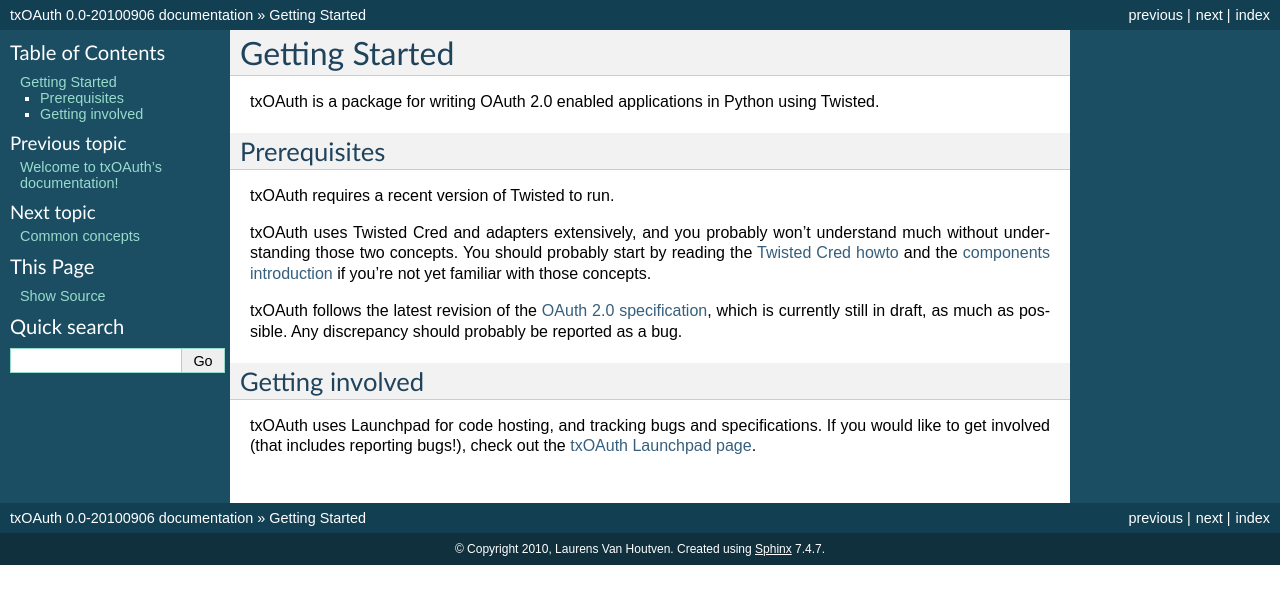
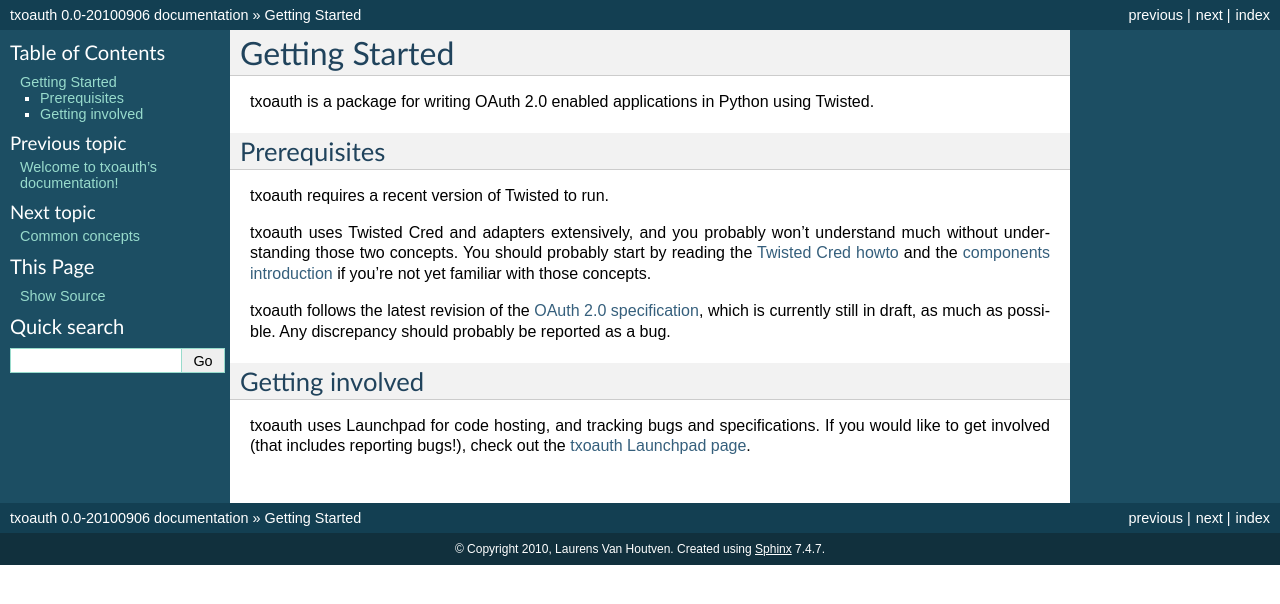
Before and after one commit to lvh/txoauth, a Sphinx documentation site: the page built from docs/gettingstarted.rst, in a window 1280 px wide. Shown: the top 604 px of the page. Built offline with Sphinx 7.4.7, drawn with Linux system fonts in a browser that asks for light colours.

```diff
--- a/docs/conf.py
+++ b/docs/conf.py
@@ -1,6 +1,6 @@
 # -*- coding: utf-8 -*-
 #
-# txOAuth documentation build configuration file, created by
+# txoauth documentation build configuration file, created by
 # sphinx-quickstart on Mon Sep  6 15:06:07 2010.
 #
 # This file is execfile()d with the current directory set to its containing dir.
@@ -37,7 +37,7 @@ source_suffix = '.rst'
 master_doc = 'index'
 
 # General information about the project.
-project = u'txOAuth'
+project = u'txoauth'
 copyright = u'2010, Laurens Van Houtven'
 
 # The version info for the project you're documenting, acts as replacement for
@@ -158,7 +158,7 @@ html_static_path = ['_static']
 #html_file_suffix = ''
 
 # Output file base name for HTML help builder.
-htmlhelp_basename = 'txOAuthdoc'
+htmlhelp_basename = 'txoauthdoc'
 
 
 # -- Options for LaTeX output --------------------------------------------------
@@ -172,7 +172,7 @@ htmlhelp_basename = 'txOAuthdoc'
 # Grouping the document tree into LaTeX files. List of tuples
 # (source start file, target name, title, author, documentclass [howto/manual]).
 latex_documents = [
-  ('index', 'txOAuth.tex', u'txOAuth Documentation',
+  ('index', 'txoauth.tex', u'txoauth Documentation',
    u'Laurens Van Houtven', 'manual'),
 ]
 
--- a/docs/gettingstarted.rst
+++ b/docs/gettingstarted.rst
@@ -1,15 +1,15 @@
 Getting Started
 ===============
 
-txOAuth is a package for writing OAuth 2.0 enabled applications in Python
+txoauth is a package for writing OAuth 2.0 enabled applications in Python
 using Twisted.
 
 Prerequisites
 -------------
 
-txOAuth requires a recent version of Twisted to run.
+txoauth requires a recent version of Twisted to run.
 
-txOAuth uses Twisted Cred and adapters extensively, and you probably won't
+txoauth uses Twisted Cred and adapters extensively, and you probably won't
 understand much without understanding those two concepts. You should probably
 start by reading the `Twisted Cred howto`_ and the `components introduction`_
 if you're not yet familiar with those concepts.
@@ -17,7 +17,7 @@ if you're not yet familiar with those concepts.
 .. _Twisted Cred howto: http://twistedmatrix.com/documents/current/core/howto/cred.html
 .. _components introduction: http://twistedmatrix.com/documents/current/core/howto/components.html
 
-txOAuth follows the latest revision of the `OAuth 2.0 specification`_, which
+txoauth follows the latest revision of the `OAuth 2.0 specification`_, which
 is currently still in draft, as much as possible. Any discrepancy should
 probably be reported as a bug.
 
@@ -26,8 +26,8 @@ probably be reported as a bug.
 Getting involved
 ----------------
 
-txOAuth uses Launchpad for code hosting, and tracking bugs and
+txoauth uses Launchpad for code hosting, and tracking bugs and
 specifications. If you would like to get involved (that includes reporting
-bugs!), check out the `txOAuth Launchpad page`_.
+bugs!), check out the `txoauth Launchpad page`_.
 
-.. _txOAuth Launchpad page: https://launchpad.net/txoauth
+.. _txoauth Launchpad page: https://launchpad.net/txoauth
--- a/docs/index.rst
+++ b/docs/index.rst
@@ -1,9 +1,9 @@
-.. txOAuth documentation master file, created by
+.. txoauth documentation master file, created by
    sphinx-quickstart on Mon Sep  6 15:06:07 2010.
    You can adapt this file completely to your liking, but it should at least
    contain the root `toctree` directive.
 
-Welcome to txOAuth's documentation!
+Welcome to txoauth's documentation!
 ===================================
 
 Contents:
--- a/txoauth/__init__.py
+++ b/txoauth/__init__.py
@@ -1,3 +1,3 @@
 """
-txOAuth provides OAuth 2.0 support for Twisted.
+txoauth provides OAuth 2.0 support for Twisted.
 """
```
Also changed, not shown: docs/authserver.rst (+4 -4 lines), 11 other files.
